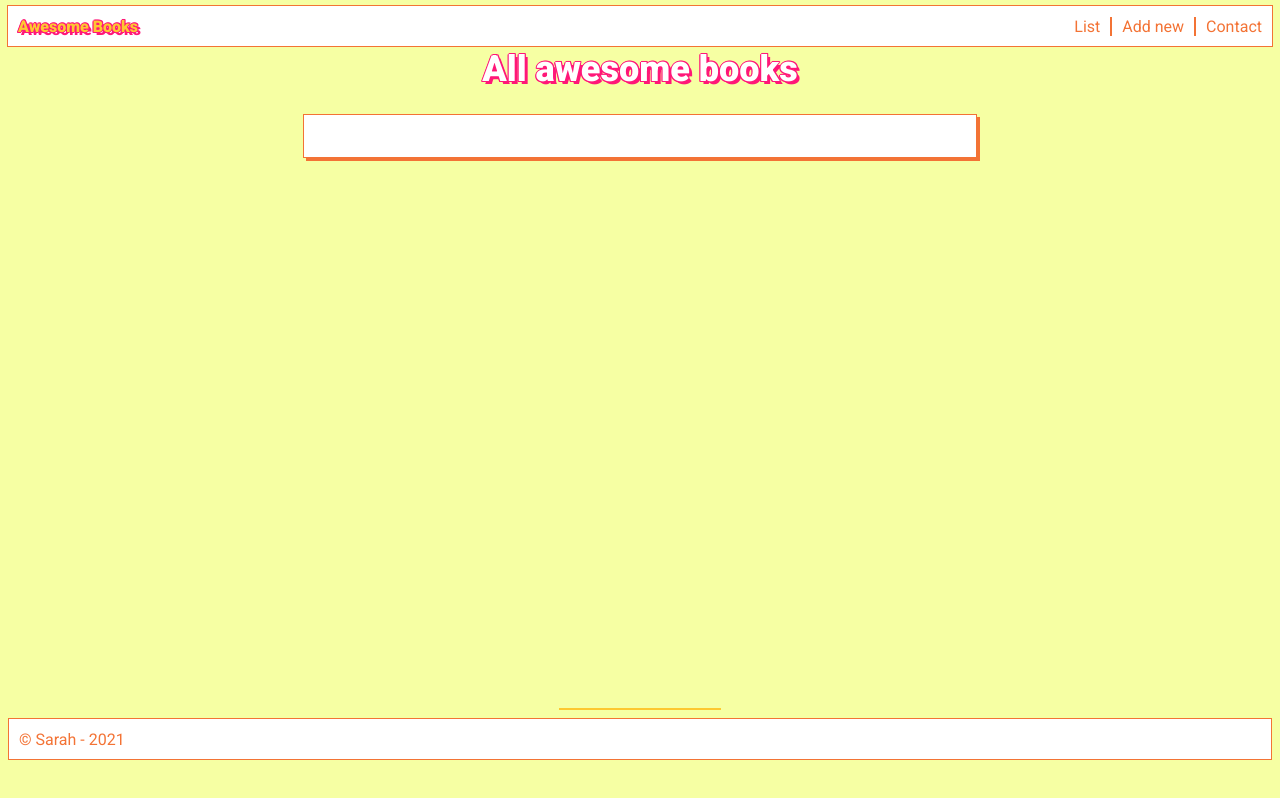
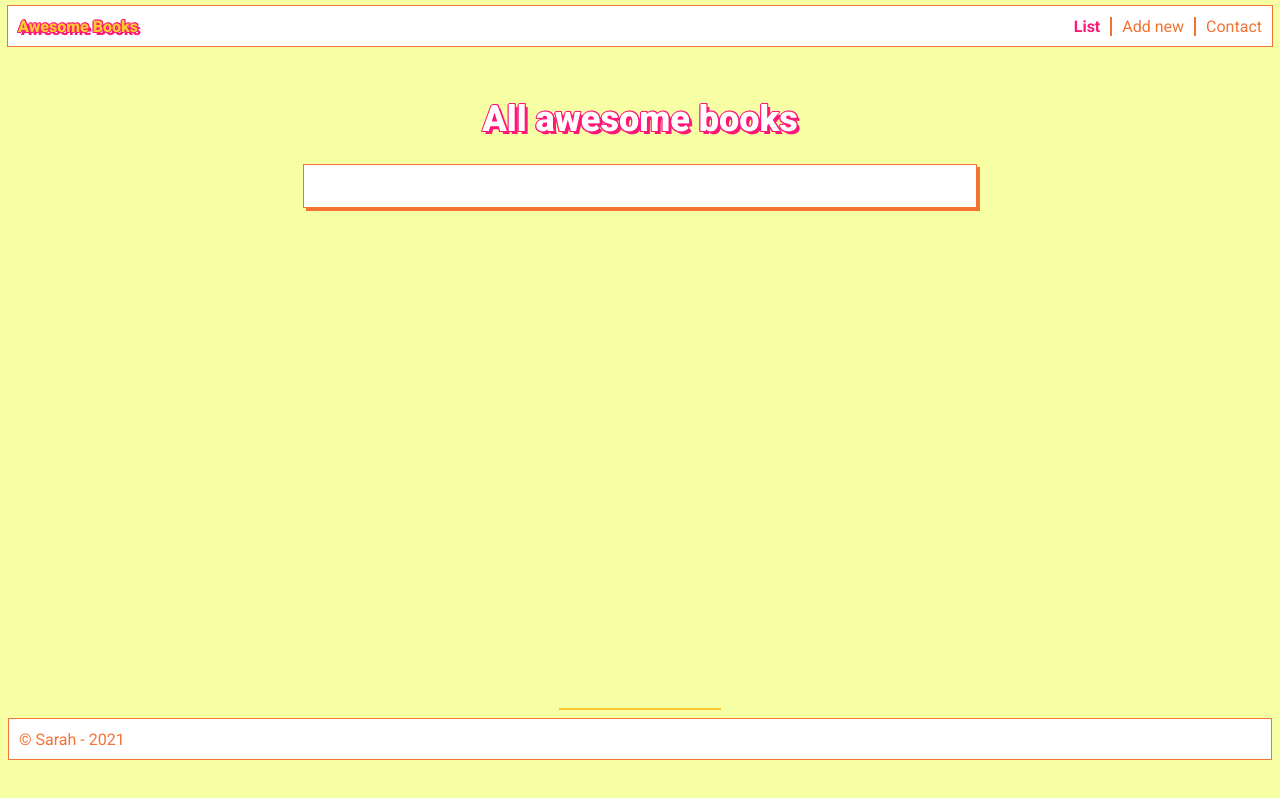
Before and after one commit to uryelah/awesome-books, a website: page index.html in a window 1280 px wide. Both pictures are taken after a click on the item "List". Drawn offline with Linux system fonts and the light colour scheme.

Commit message:
Style selected tab

```diff
--- a/assets/css/style.css
+++ b/assets/css/style.css
@@ -12,7 +12,7 @@ body, .button {
 }
 
 section {
-  height: calc(100vh - 175px);
+  min-height: calc(100vh - 225px);
 }
 
 .nav, .footer {
@@ -87,6 +87,10 @@ section {
   margin: 0 auto;
   text-shadow: 3px 3px #ff1778, -1px 1px #ff1778, 1px -1px #ff1778, 0 -1px #ff1778, -1px 0 #ff1778, 0 1px #ff1778, 1px 0 #ff1778;
   width: max-content;
+}
+
+.page {
+  margin-top: 50px;
 }
 
 .books {
@@ -192,3 +196,8 @@ section {
 .hidden {
   display: none;
 }
+
+.selected {
+  color: #ff1778;
+  font-weight: 700;
+}
--- a/assets/js/index.js
+++ b/assets/js/index.js
@@ -81,11 +81,19 @@ addBookForm.addEventListener('submit', e => {
 
 [...navToggles].forEach(tab => {
   tab.addEventListener('click', () => {
+    [...navToggles].forEach(t => {
+      if (t.dataset.tab === tab.dataset.tab) {
+        t.classList.add('selected');
+      } else {
+        t.classList.remove('selected');
+      }
+    });
+
     [...pages].forEach(page => {
       if (page.id === tab.dataset.tab) {
-        page.classList.remove('hidden')
+        page.classList.remove('hidden');
       } else {
-        page.classList.add('hidden')
+        page.classList.add('hidden');
       }
     })
   })
--- a/index.html
+++ b/index.html
@@ -15,7 +15,7 @@
       <li class="title logo">Awesome Books</li>
       <li>
         <ul>
-          <li data-tab="home" class="navButton">List</li>
+          <li data-tab="home" class="navButton selected">List</li>
           <li data-tab="addBook" class="navButton">Add new</li>
           <li data-tab="contact" class="navButton">Contact</li>
         </ul>
```
